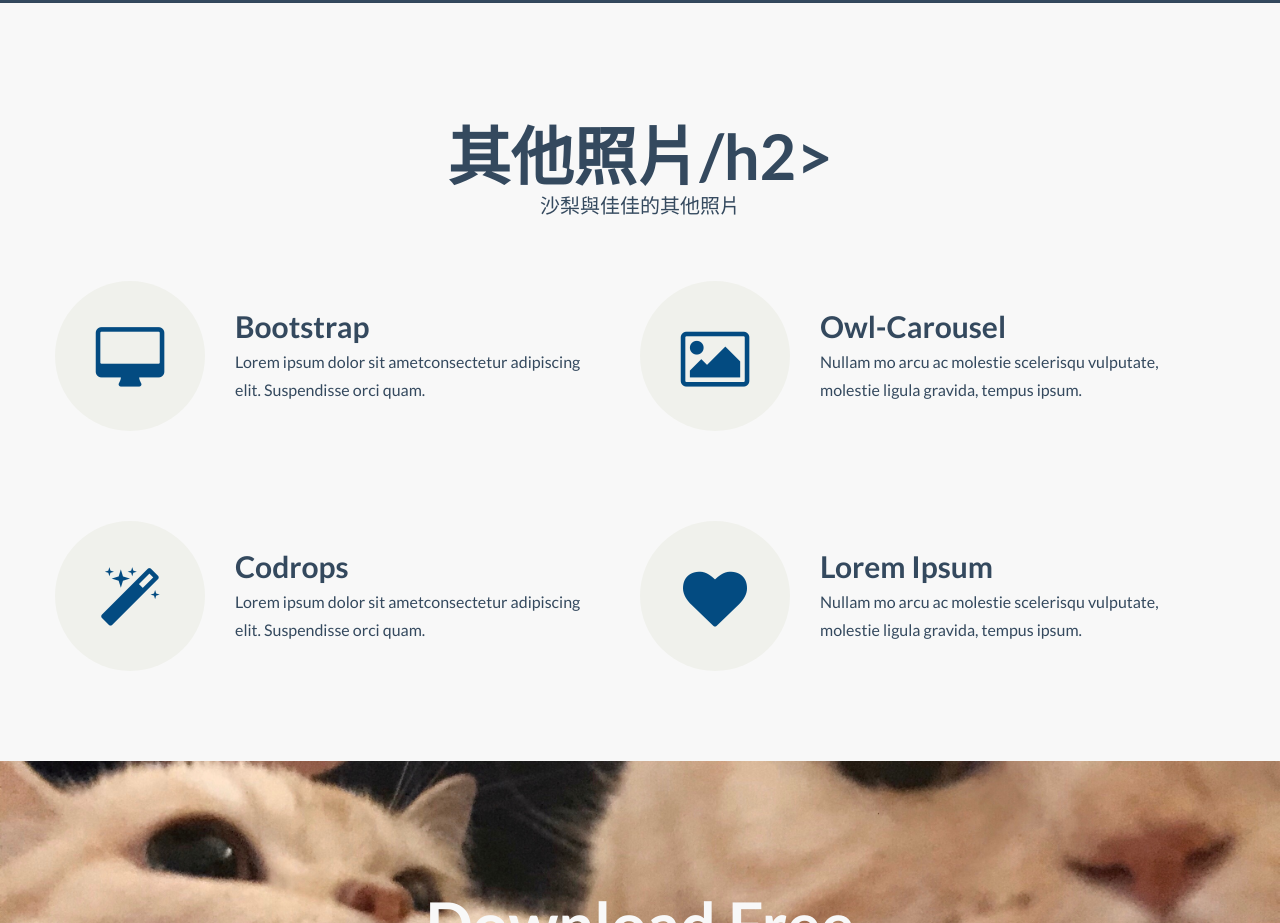
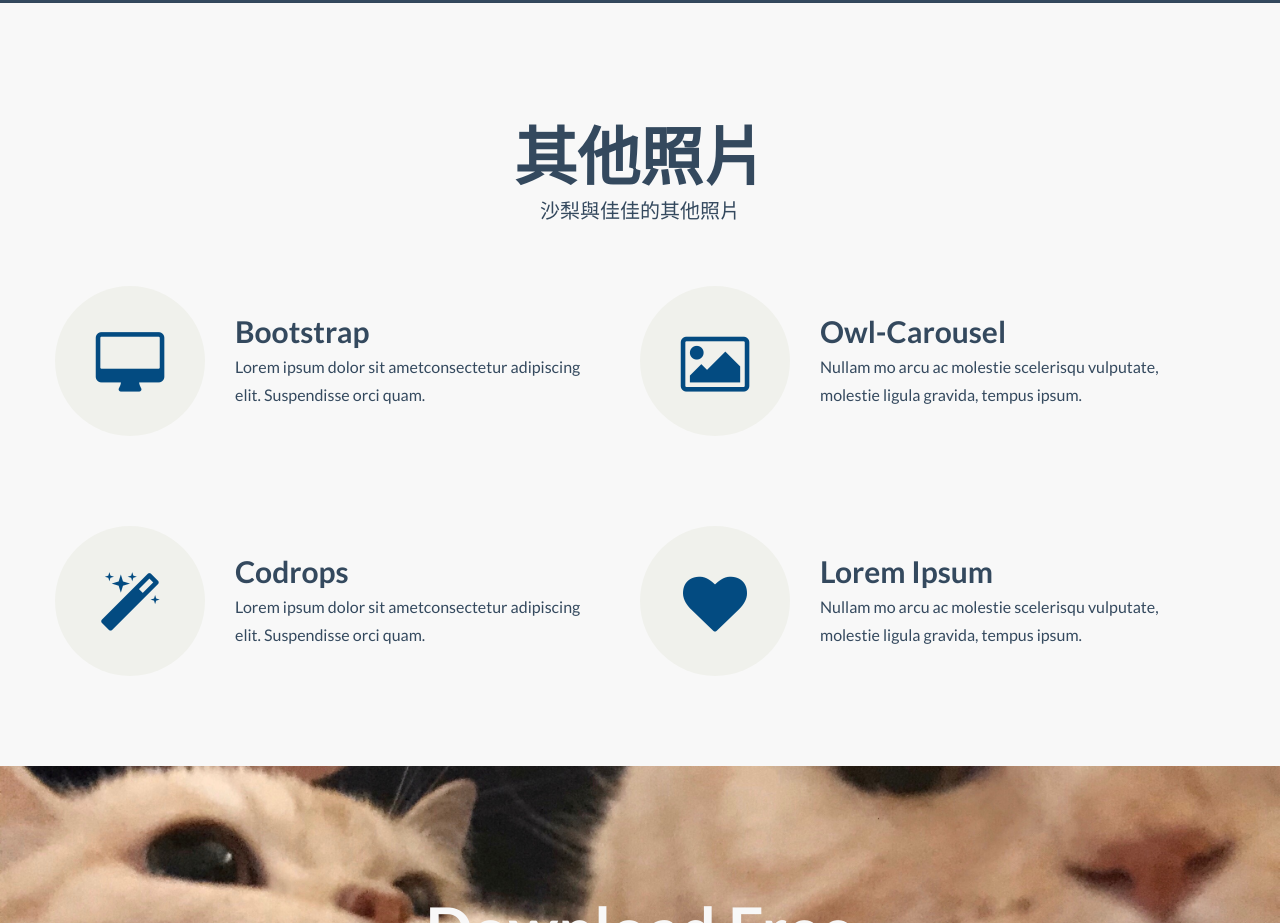
Before and after one commit to chenyunming/webex2, a plain HTML site: page index.html in a window 1280 px wide. Shown: the part 5840-6763 px from the top of the page. Drawn offline with Linux system fonts and the light colour scheme.

Commit message:
Update index.html

```diff
--- a/index.html
+++ b/index.html
@@ -345,7 +345,7 @@
 			<div class="row">
 
 			<div class="col-md-6 col-md-offset-3 text-center wrap_title">
-				<h2>其他照片/h2>
+				<h2>其他照片</h2>
 				<p class="lead" style="margin-top:0">沙梨與佳佳的其他照片</p>
 			 </div>
 
```
